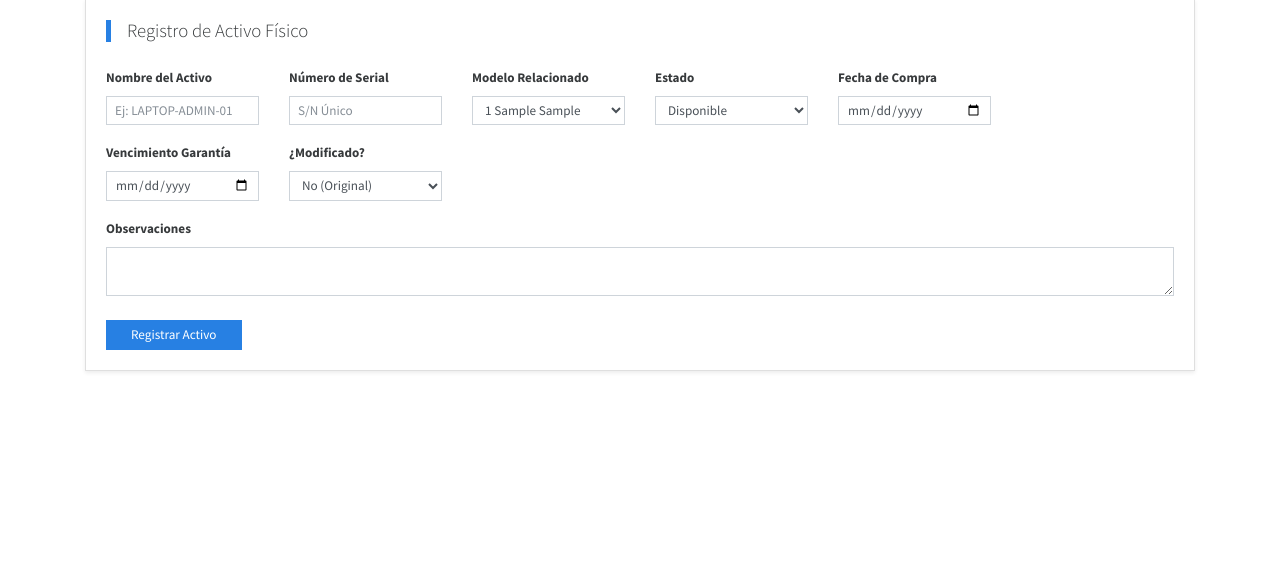
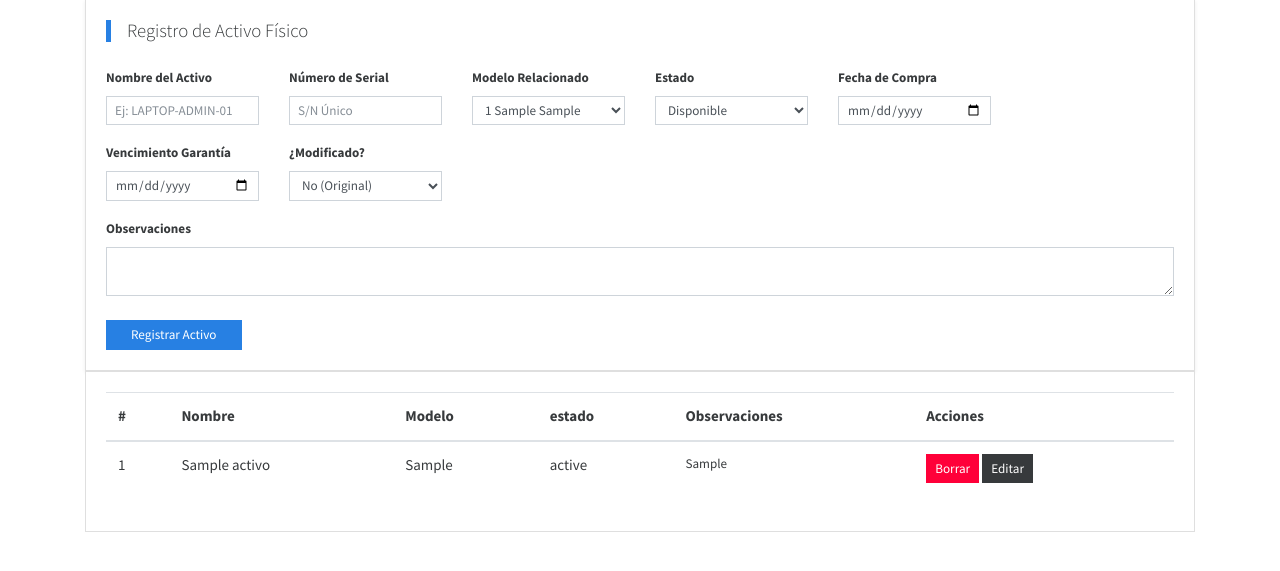
Before and after one commit to barrak2018/inventarioSH, a PHP site: page /activos.php in a window 1280 px wide. Shown: the part 80-651 px from the top of the page. Run offline with PHP 8.4, Linux system fonts and the light colour scheme; tables that the repository leaves empty hold one stand-in row (values such as "Sample post").

Commit message:
formmulario de activos funcional, promera implementacion de la tabla de la vista activos

```diff
--- a/activos.php
+++ b/activos.php
@@ -1,5 +1,6 @@
 <?php include("./templates/header.php");
 require_once './api/modelos/leer_modelos.php';
+require_once './api/activos/leer_activos.php';
 require_once './api/activos/crear_activo.php';
 ?>
 
@@ -78,6 +79,52 @@ require_once './api/activos/crear_activo.php';
         </div>
     </div>
 
+    <div class="card shado-sm">
+
+      <div class="card-body">
+        <table class="table table-hover">
+            <thead>
+                <tr>
+                    <th>#</th>
+                    <th>Nombre</th>
+                    <th>Modelo</th>
+                    <th>estado</th>
+                    <th>Observaciones</th>
+                    <th>Acciones</th>
+                </tr>
+            </thead>
+            <tbody>
+                <?php if (!empty($lista_activos)):?>
+                    <?php foreach($lista_activos as $row): ?>
+                        <?php
+                            foreach ($lista_modelos as $item) {
+                                if ($item['ID_Modelo'] === $row['ID_Modelo']) {
+                                    $Nombre_Modelo = $item['Modelo'];
+                                }
+                            }
+                        ?>
+                        <tr>
+                            <td><?= htmlspecialchars($row['ID_Activo']) ?></td>
+                            <td><?= htmlspecialchars($row['Nombre']) ?></td>
+                            <td><?= htmlspecialchars($Nombre_Modelo) ?></td>
+                            <td><?= htmlspecialchars($row['Estado']) ?></td>
+                            <td class="small" ><?= htmlspecialchars($row['Observaciones']) ?></td>
+                            <td>
+                                <button class="btn btn-danger btn-sm">Borrar</button>
+                                <button class="btn btn-secondary btn-sm">Editar</button>
+                            </td>
+                        </tr>
+                    <?php endforeach?>
+                <?php else:?>
+                    <tr>
+                        <td colspan="6" class="text-center">No hay datos registrados</td>
+                    </tr>
+                <?php endif; ?>
+            </tbody>
+        </table>
+      </div>
+    </div>
+
 </div>
 
-<?php include("./templates/footer.php"); ?>
+<?php include("./templates/depfooter.php"); ?>
--- a/api/activos/crear_activo.php
+++ b/api/activos/crear_activo.php
@@ -5,14 +5,14 @@ require_once __DIR__ . '/../db.php';
 
 if ($_SERVER['REQUEST_METHOD'] === 'POST') {
     // Recolección de datos del formulario
-    $N_Serial = $_POST['N_Serial'] ?? '';
-    $ID_Modelo = $_POST['ID_Modelo'] ?? '';
-    $Estado = $_POST['Estado'] ?? '';
-    $Nombre = $_POST['Nombre'] ?? '';
-    $Fecha_compra = $_POST['Fecha_compra'] ?? '';
-    $Garantia = $_POST['Garantia'] ?? '';
-    $Modificado = $_POST['Modificado'] ?? '';
-    $Observaciones = $_POST['Observaciones'] ?? '';
+    $N_Serial = $_POST['serial'] ?? '';
+    $ID_Modelo = $_POST['modelo'] ?? '';
+    $Estado = $_POST['estado'] ?? '';
+    $Nombre = $_POST['nombre'] ?? '';
+    $Fecha_compra = $_POST['fecha_compra'] ?? '';
+    $Garantia = $_POST['vencimiento'] ?? '';
+    $Modificado = $_POST['modificado'] ?? '';
+    $Observaciones = $_POST['observaciones'] ?? '';
 
 
 
@@ -51,7 +51,8 @@ if ($_SERVER['REQUEST_METHOD'] === 'POST') {
         } catch (PDOException $e) {
             // 3. Ajuste de redirección de error:
             // Subimos dos niveles para llegar a la raíz donde está 'activos.php'
-            header("Location: ../../activos.php?status=error");
+            $error = urlencode($e->getMessage());
+            header("Location: ../../activos.php?status=error&msg=$error");
             exit();
         }
     }
--- /dev/null
+++ b/api/activos/leer_activos.php
@@ -0,0 +1,16 @@
+<?php
+require_once __DIR__ . '/../db.php';
+
+try {
+    // 1. Definir la consulta SQL
+    $sql = "SELECT * FROM activos ORDER BY ID_Activo DESC";
+
+    // 2. Ejecutar
+    $stmt = $pdo->query($sql);
+
+    // 3. Obtener los resultados
+    $lista_activos = $stmt->fetchAll();
+} catch (PDOException $e) {
+    echo "Error al leer modelos: " . $e->getMessage();
+    $lista_activos = []; // Array vacío para evitar errores en el HTML
+}
```
Also changed, not shown: templates/depfooter.php (added, +25 -0 lines).
